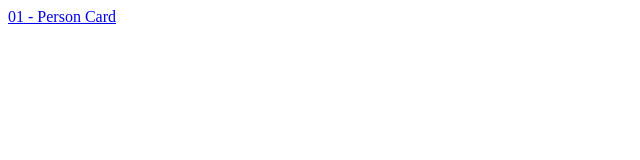
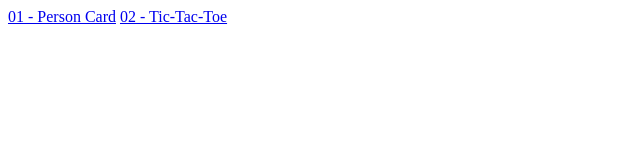
Before and after one commit to wmartins/react-demos, a plain HTML site: page index.html in a window 1280 px wide. Shown: the whole page, without its empty margins (0-640 px from the left). Drawn offline with Linux system fonts and the light colour scheme.

Commit message:
Add link to tic-tac-toe demo

```diff
--- a/index.html
+++ b/index.html
@@ -6,5 +6,6 @@
 </head>
 <body>
     <a href="01 - Person Card/">01 - Person Card</a>
+    <a href="02 - Tic-Tac-Toe/">02 - Tic-Tac-Toe</a>
 </body>
 </html>
```
